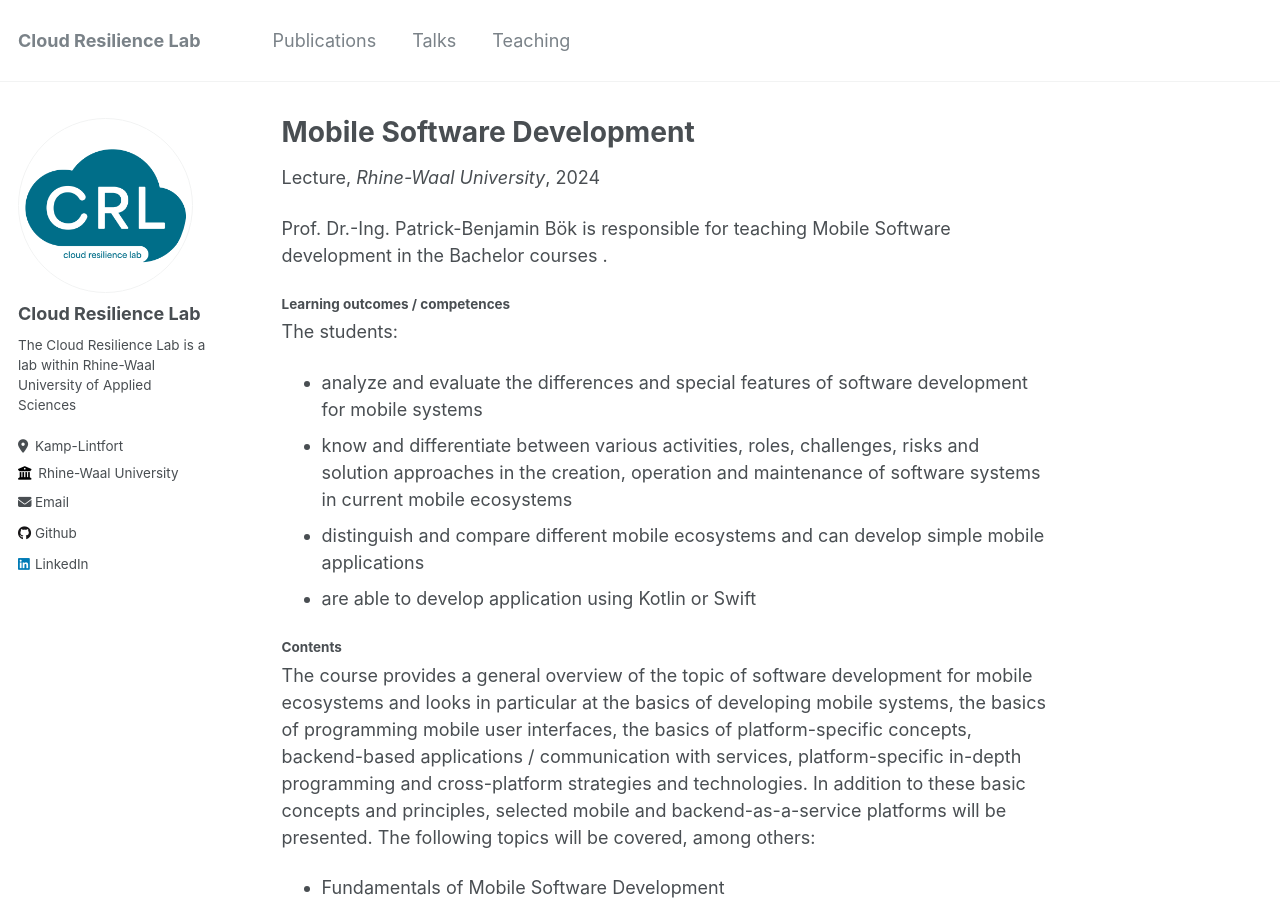
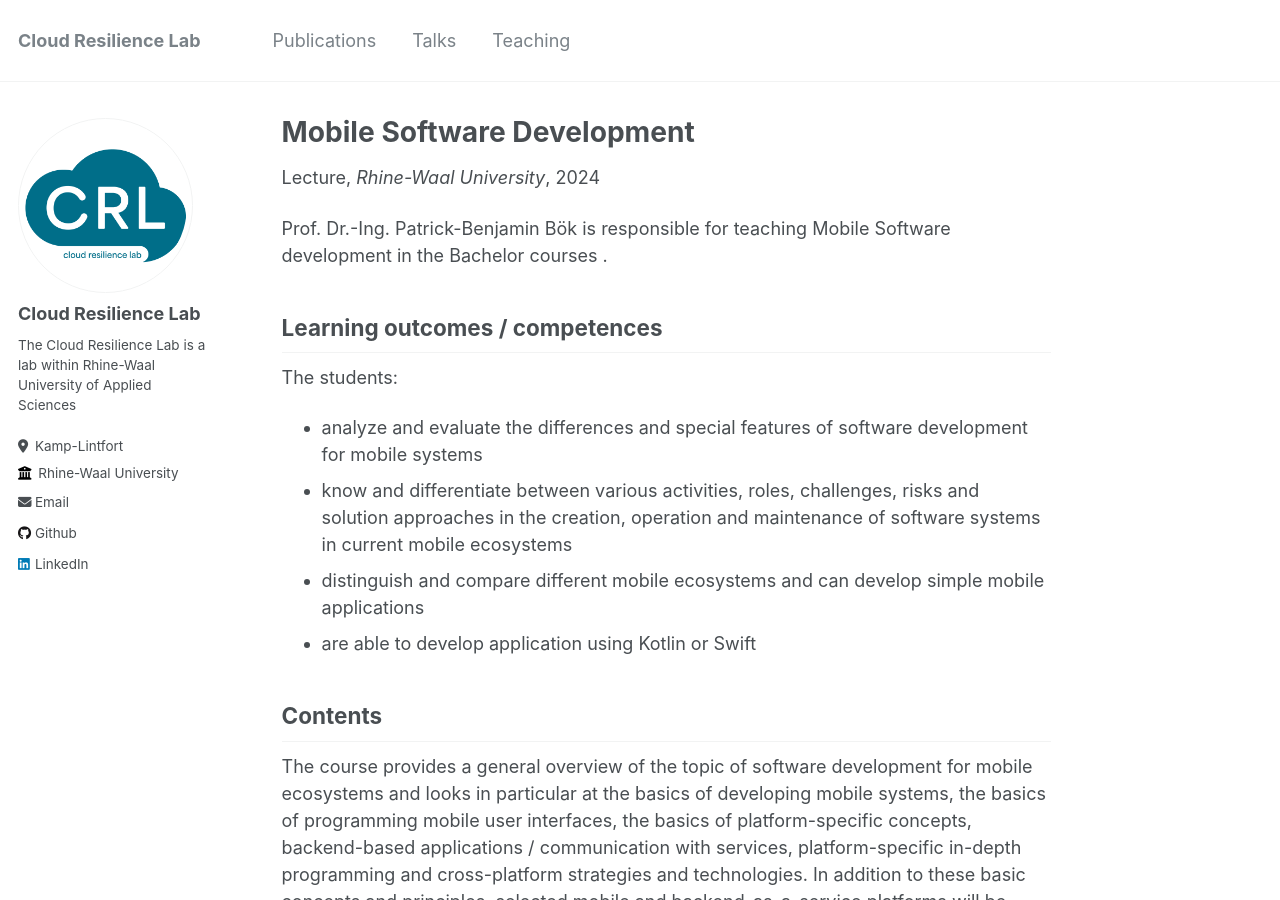
Before and after one commit to cloudresiliencelab/cloudresiliencelab.github.io, a Jekyll site: the page built from _teaching/msd.md, in a window 1280 px wide and 900 px high. Built offline with Jekyll 4.4.1, drawn with Linux system fonts in a browser that asks for light colours.

Commit message:
Update msd.md
Changed headings

```diff
--- a/_teaching/msd.md
+++ b/_teaching/msd.md
@@ -9,14 +9,14 @@ location: "Kamp-Lintfort, Germany"
 ---
 Prof. Dr.-Ing. Patrick-Benjamin Bök is responsible for teaching Mobile Software development in the Bachelor courses .
 
-#### Learning outcomes / competences
+## Learning outcomes / competences
 The students:
 - analyze and evaluate the differences and special features of software development for mobile systems
 - know and differentiate between various activities, roles, challenges, risks and solution approaches in the creation, operation and maintenance of software systems in current mobile ecosystems
 - distinguish and compare different mobile ecosystems and can develop simple mobile applications
 - are able to develop application using Kotlin or Swift
 
-#### Contents
+## Contents
 The course provides a general overview of the topic of software development for mobile ecosystems and looks in particular at the basics of developing mobile systems, the basics of programming mobile user interfaces, the basics of platform-specific concepts, backend-based applications / communication with services, platform-specific in-depth programming and cross-platform strategies and technologies. In addition to these basic concepts and principles, selected mobile and backend-as-a-service platforms will be presented. The following topics will be covered, among others:
 - Fundamentals of Mobile Software Development
 - Platform-specific programming languages & paradigms.
@@ -31,5 +31,5 @@ The course provides a general overview of the topic of software development for
 - Challenges and best practices in the development and operation of mobile applications
 - Platform-specific deepening and development of mobile apps
 
-#### Teaching methods
+## Teaching methods
 Lecture with integrated and accompanying exercise. The course takes place in seminar style as an interactive presentation by the lecturer, with blackboard writing, projection and exercises on the computer using programming tools/integrated development environments (IDE) (XCode, Android Studio, IntelliJ IDEA, Eclipse, Visual Studio).
```
